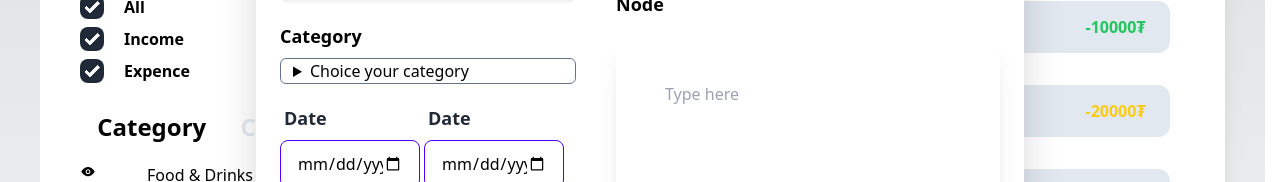
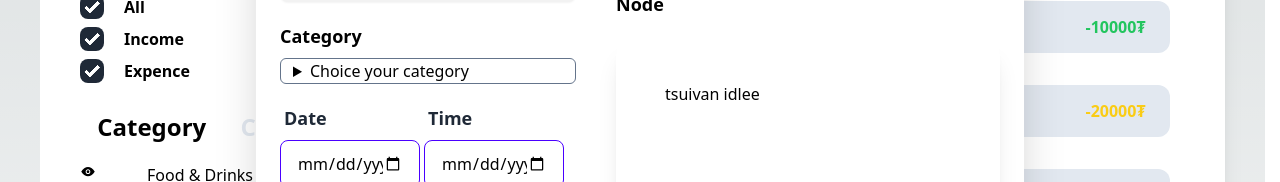
Before and after one commit to Galsanpuntsag/Income_Expence_Tracker, a Next.js app in the folder Front_end/: page /Record in a window 1280 px wide. Both pictures are taken after typing "Sample" into the empty fields and a click on the button "+ Add". Shown: the part 361-543 px from the top of the page. Built offline with nearby package versions, Linux system fonts and the light colour scheme; some icons are missing.

Commit message:
Expence zaslaa

```diff
--- /dev/null
+++ b/Front_end/Context/TransactionProvider.jsx
@@ -0,0 +1,48 @@
+import React, { createContext, useState } from "react";
+import { useRouter } from "next/router";
+import axios from "axios";
+import { toast } from "react-toastify";
+
+export const TransactionContext = createContext();
+
+export const TransactionProvider = ({ children }) => {
+  const [transactionData, setTransactionData] = useState({
+    name: "Food",
+    amount: "",
+    transaction_type: "EXP",
+    description: "tsuivan idlee",
+    category_id: "",
+    updated_at: "",
+  });
+  const changeTransactionData = (key, value) => {
+    setTransactionData({ ...transactionData, [key]: value });
+    console.log("VAL", value);
+    console.log("KER", key);
+  };
+
+  const addTransaction = async () => {
+    if (!transactionData.amount || !transactionData.transaction_type) {
+      alert("Та гүйлгээнийхээ нэр эсвэл төрөлийг сонгоно уу");
+      return;
+    }
+    try {
+      const { data } = await axios.post(
+        "http://localhost:8008/auth/transaction",
+        {
+          ...transactionData,
+          id: "db7f3ac8-72f8-45dd-b8cc-b1a56876b545",
+        }
+      );
+      toast.success("Гүйлгээг амжилттай нэмлээ.");
+    } catch (error) {
+      toast.error("Гүйлгээг нэмэхэд алдаа гарлаа.");
+    }
+  };
+  return (
+    <TransactionContext.Provider
+      value={{ transactionData, changeTransactionData, addTransaction }}
+    >
+      {children}
+    </TransactionContext.Provider>
+  );
+};
--- a/Front_end/components/Category/AddCtgry.jsx
+++ b/Front_end/components/Category/AddCtgry.jsx
@@ -85,7 +85,7 @@ const AddCtgry = ({ open, handleClose }) => {
                     onChange={() => {
                       setDisplayIcon(icon);
                     }}
-                    className=" p-3 text-2xl inline flex ml-1 "
+                    className=" p-3 text-2xl flex ml-1 "
                   >
                     {icon}
                   </div>
--- a/Front_end/components/Category/LeftCategory.jsx
+++ b/Front_end/components/Category/LeftCategory.jsx
@@ -1,4 +1,4 @@
-import React from "react";
+import React, { useState } from "react";
 
 import { TiEye } from "react-icons/ti";
 import { IoMdArrowDropright } from "react-icons/io";
@@ -11,8 +11,7 @@ import Modal from "../ModalForm/Modal";
 
 const LeftCategory = ({ open, handleClose, handleOpen }) => {
   return (
-    <div className="">
-      {" "}
+    <div open={open}>
       <div className="artboard phone-6 bg-white lg:mt-4 2xl:mt-8 rounded-xl 2xl:ml-40 flex flex-col justify-between ">
         <div className="mx-10">
           <div className="">
@@ -68,7 +67,7 @@ const LeftCategory = ({ open, handleClose, handleOpen }) => {
                 })}
               </div>
 
-              <button className="btn mt-5" onClick={handleOpen}>
+              <button className="btn mt-5">
                 + Add Category
                 <AddCtgry
                   open={open}
--- a/Front_end/components/ModalForm/Expence.jsx
+++ b/Front_end/components/ModalForm/Expence.jsx
@@ -1,6 +1,7 @@
-import React, { useState } from "react";
+import React, { useState, useContext } from "react";
 import PayNote from "./PayNote";
 import SelectIcons from "./SelectIcons";
+import { TransactionContext } from "@/Context/TransactionProvider";
 
 const Expence = ({
   showExpense,
@@ -8,13 +9,16 @@ const Expence = ({
   setShowIncome,
   open,
   handleClose,
+  handleOpen,
 }) => {
+  const { changeTransactionData, transactionData, addTransaction } =
+    useContext(TransactionContext);
   const handleChange = (e) => {};
   const [change, setChange] = useState("");
 
   return (
     <div className={`flex ${showExpense}`}>
-      <div>
+      <div open={open}>
         <div className="flex flex-col">
           <div className="bg-slate-50 2xl:mt-5 p-1 mt-7 max-w-xs lg:max-w-[280px] rounded-xl 2xl:max-w-sm">
             <button className="btn btn-sm btn-primary w-1/2">Expence</button>
@@ -35,6 +39,11 @@ const Expence = ({
               <input
                 type="text"
                 placeholder="₮ 000.00"
+                name="amount"
+                value={transactionData.amount}
+                onChange={(e) => {
+                  changeTransactionData(e.target.name, e.target.value);
+                }}
                 className="input input-ghost input-xs w-full max-w-sm"
               />
             </button>
@@ -42,29 +51,32 @@ const Expence = ({
         </div>
         <div className=" mt-5">
           <h className="text-lg font-semibold">Category</h>
-          <SelectIcons open={open} handleClose={handleClose} />
+          <SelectIcons
+            open={open}
+            handleClose={handleClose}
+            handleOpen={handleOpen}
+          />
         </div>
         <div className="flex gap-1 mt-3"> </div>
         <div className="flex gap-1 max-w-xs">
           <div className="">
             <label className="label">
-              <span className="text-lg font-semibold text-base label-text">
-                Date
-              </span>
+              <span className="text-lg font-semibold label-text">Date</span>
             </label>
             <input
-              name="birthDate"
+              name="updated_at"
               type="date"
               placeholder="төрсөн он сараа оруулна уу"
+              value={transactionData.updated_at}
+              onChange={(e) => {
+                changeTransactionData(e.target.name, e.target.value);
+              }}
               className="  lg:w-[140px] 2xl:w-full input input-bordered input-primary"
-              onChange={handleChange}
             />
           </div>
           <div className="">
             <label className="label">
-              <span className="text-lg font-semibold text-base label-text">
-                Date
-              </span>
+              <span className="text-lg font-semibold label-text">Time</span>
             </label>
             <input
               name="birthDate"
@@ -76,13 +88,20 @@ const Expence = ({
           </div>
         </div>
         <div className="mt-5">
-          <button className="btn bg-primary w-full text-lg font-semibold lg:max-w-[283px] 2xl:max-w-xs ">
+          <button
+            className="btn bg-primary w-full text-lg font-semibold lg:max-w-[283px] 2xl:max-w-xs "
+            onClick={addTransaction}
+          >
             Add
           </button>
         </div>
       </div>
       <div className="">
-        <PayNote />
+        <PayNote
+          transactionData={transactionData}
+          changeTransactionData={changeTransactionData}
+          addTransaction={addTransaction}
+        />
       </div>
     </div>
   );
--- a/Front_end/components/ModalForm/Income.jsx
+++ b/Front_end/components/ModalForm/Income.jsx
@@ -1,7 +1,7 @@
 import React, { useState } from "react";
 import PayNote from "./PayNote";
 
-const Income = ({ setShowExpence, setShowIncome, showIncome }) => {
+const Income = ({ setShowExpence, setShowIncome, showIncome, open }) => {
   const handleChange = (e) => {};
   return (
     <div className={`flex ${showIncome}`}>
@@ -73,7 +73,6 @@ const Income = ({ setShowExpence, setShowIncome, showIncome }) => {
                   role="menuitem"
                   tabindex="-1"
                   id="menu-item-0"
-                  // onChange={open}
                 >
                   + Add Category
                 </button>
--- a/Front_end/components/ModalForm/Modal.jsx
+++ b/Front_end/components/ModalForm/Modal.jsx
@@ -3,7 +3,7 @@ import PayNote from "./PayNote";
 import Expence from "./Expence";
 import Income from "./Income";
 
-const Modal = ({ open, handleClose }) => {
+const Modal = ({ open, handleClose, handleOpen }) => {
   const [showExpense, setShowExpence] = useState("");
   const [showIncome, setShowIncome] = useState("hidden");
   return (
@@ -25,6 +25,7 @@ const Modal = ({ open, handleClose }) => {
             setShowIncome={setShowIncome}
             open={open}
             handleClose={handleClose}
+            handleOpen={handleOpen}
           />
           <Income
             setShowExpence={setShowExpence}
--- a/Front_end/components/ModalForm/PayNote.jsx
+++ b/Front_end/components/ModalForm/PayNote.jsx
@@ -1,6 +1,9 @@
-import React from "react";
+import React, { useContext } from "react";
+import { TransactionContext } from "@/Context/TransactionProvider";
 
 const PayNote = () => {
+  const { transactionData, changeTransactionData } =
+    useContext(TransactionContext);
   return (
     <div className="lg:mt-3 lg:ml-10">
       <div className="flex flex-col">
@@ -21,7 +24,12 @@ const PayNote = () => {
             <input
               type="text"
               placeholder="Type here"
+              name="description"
+              value={transactionData.description}
               className="input w-full max-w-xs"
+              onChange={(e) => {
+                changeTransactionData(e.target.name, e.target.value);
+              }}
             />
           </div>
         </div>
--- a/Front_end/components/ModalForm/SelectIcons.jsx
+++ b/Front_end/components/ModalForm/SelectIcons.jsx
@@ -1,4 +1,4 @@
-import React, { useState } from "react";
+import React, { useContext, useState } from "react";
 import AddCtgry from "../Category/AddCtgry";
 
 import { FaHome, FaGift, FaTaxi, FaWineGlassAlt } from "react-icons/fa";
@@ -7,7 +7,11 @@ import { FaPlusCircle } from "react-icons/fa";
 
 import { PiForkKnifeFill, PiTShirtFill } from "react-icons/pi";
 
-const SelectIcons = ({ open, handleClose }) => {
+import { TransactionContext } from "@/Context/TransactionProvider";
+
+const SelectIcons = ({ open, handleClose, handleOpen }) => {
+  const { addTransaction, TransactionData, changeTransactionData } =
+    useContext(TransactionContext);
   // console.log("CLICK", onChange);
   const Icons = [
     {
@@ -57,13 +61,9 @@ const SelectIcons = ({ open, handleClose }) => {
           {" "}
           <FaPlusCircle size={24} />
         </div>
-        <button
-          className="text-xl ml-1 mb-2"
-          onClick={() => {
-            return <AddCtgry />;
-          }}
-        >
+        <button className="text-xl ml-1 mb-2" onClick={handleOpen}>
           Add category
+          <AddCtgry />;
         </button>
       </div>
       <p className="flex">
--- a/Front_end/components/ModalForm/index.jsx
+++ b/Front_end/components/ModalForm/index.jsx
@@ -1,20 +1,20 @@
-import React from "react";
-import { MdAdd } from "react-icons/md";
+// import React from "react";
+// import { MdAdd } from "react-icons/md";
 
-import AddForm from "./ctgryForm/Modal";
-const ModalForm = () => {
-  return (
-    <div>
-      <button
-        className="btn bg-cyan-400 w-full max-w-xs"
-        onClick={() => document.getElementById("my_modal_4").showModal()}
-      >
-        <MdAdd />
-        Add
-      </button>
-      <AddForm />
-    </div>
-  );
-};
+// import AddForm from "./ctgryForm/Modal";
+// const ModalForm = () => {
+//   return (
+//     <div>
+//       <button
+//         className="btn bg-cyan-400 w-full max-w-xs"
+//         onClick={() => document.getElementById("my_modal_4").showModal()}
+//       >
+//         <MdAdd />
+//         Add
+//       </button>
+//       <AddForm />
+//     </div>
+//   );
+// };
 
-export default ModalForm;
+// export default ModalForm;
--- a/Front_end/pages/_app.js
+++ b/Front_end/pages/_app.js
@@ -3,15 +3,18 @@ import { ToastContainer, toast } from "react-toastify";
 import "react-toastify/dist/ReactToastify.css";
 import { UserProvider } from "@/Context/UserProvider";
 import { StepProvider } from "@/Context/StepContext";
+import { TransactionProvider } from "@/Context/TransactionProvider";
 // import ReactLoading from "react-loading";
 
-export default function App({ Component, pageProps, type, color }) {
+export default function App({ Component, pageProps }) {
   return (
     <UserProvider>
       <StepProvider>
-        <Component {...pageProps} />
-        <ToastContainer />
-        {/* <ReactLoading type={"balls"} color={color} height={667} width={375} /> */}
+        <TransactionProvider>
+          <Component {...pageProps} />
+          <ToastContainer />
+          {/* <ReactLoading type={"balls"} color={color} height={667} width={375} /> */}
+        </TransactionProvider>
       </StepProvider>
     </UserProvider>
   );
```
